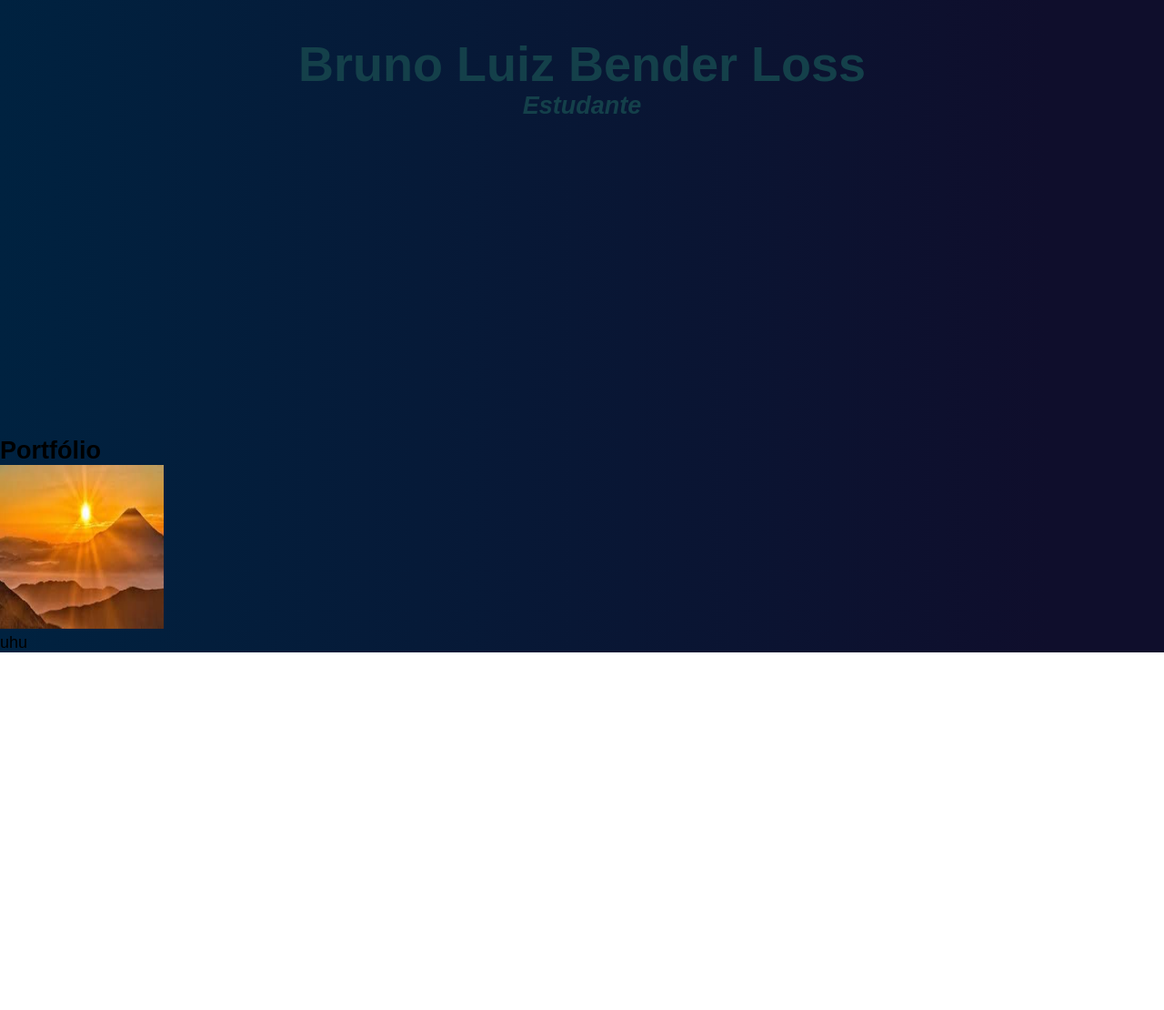
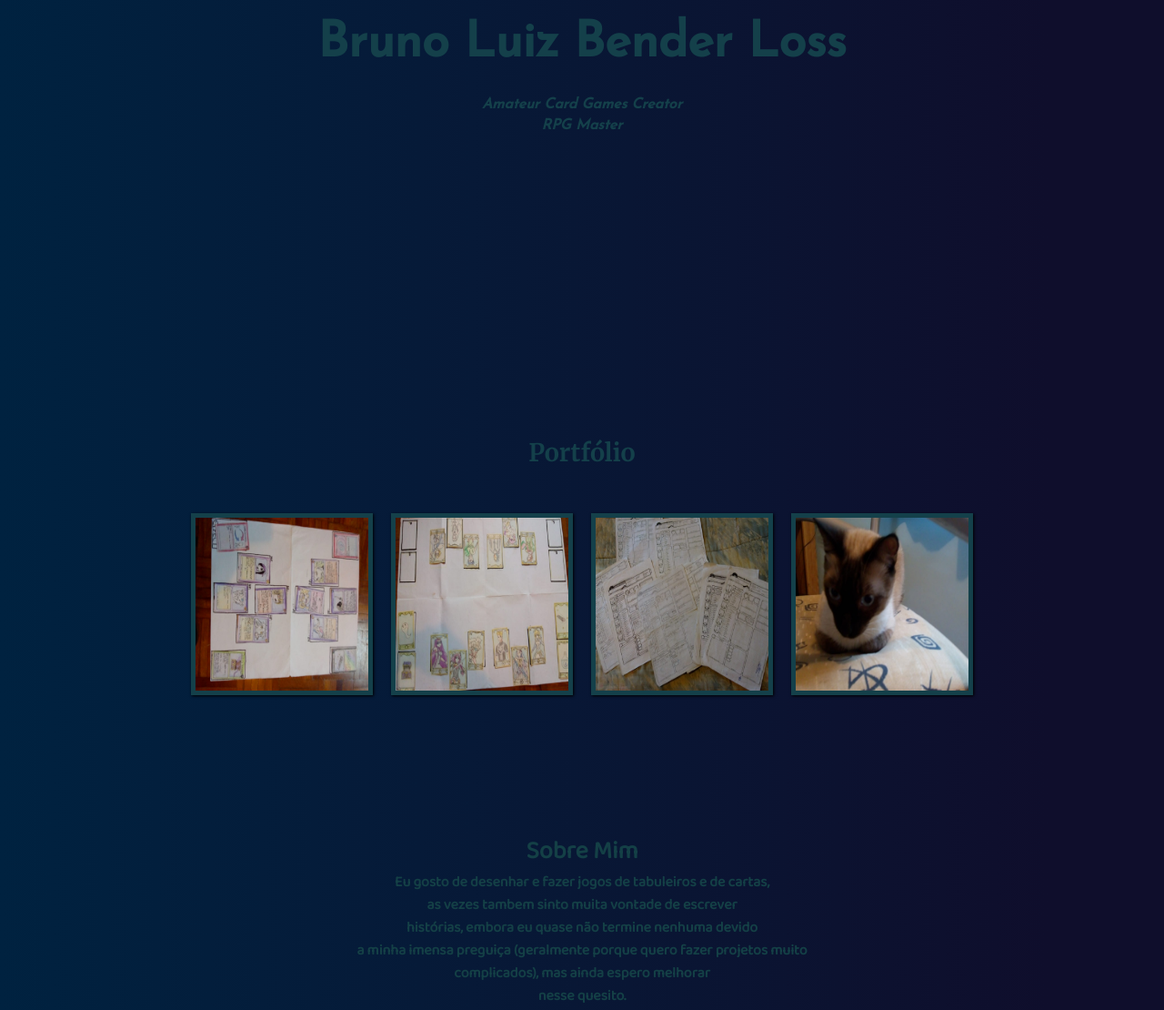
Before and after one commit to N1ghtmar/imers-o-css, a plain HTML site: page index.html in a window 1280 px wide. Shown: the part 320-1430 px from the top of the page at 91% size. Before the commit the page ends 1037 px from the top, so only its background shows below. Drawn offline with Linux system fonts and the light colour scheme.

Commit message:
site v0.5

```diff
--- /dev/null
+++ b/css/style.css
@@ -0,0 +1,219 @@
+@charset "UTF-8";
+*{
+    margin: 0;
+    padding: 0;
+    box-sizing: border-box;
+}
+
+body{
+    background-image: linear-gradient(to right, rgb(0, 34, 64), rgb(15, 14, 44) 90%);
+    font-family: 'Baloo 2', cursive;
+    font-size: 10px;
+}
+@media (min-width: 200px) {
+    ul.img-port{
+        justify-content: none;
+    }
+    ul.img-port li{
+        height:100px;
+        width: 100px;
+    }
+    ul.img-port li#img01:hover {
+    background-position: 0px 0px;
+    background-size: 100px 100px;
+}
+}
+@media (min-width: 400px) {
+    body{
+        font-size: 14px;
+    }
+    .menu a{
+        display: block;
+        padding: 15px 20px;
+    }
+    .site-title{
+        font-size: 4px;
+    }
+    ul.img-port{
+        justify-content: space-around;
+    }
+    ul.img-port li{
+        height:150px;
+        width: 150px;
+    }
+    ul.img-port li#img01:hover {
+    background-position: 0px 0px;
+    background-size: 150px 150px;
+}
+}
+@media (min-width: 900px) {
+    body{
+        font-size: 18px;
+    }
+    .site-title{
+        font-size: 8px;
+    }
+    ul.img-port li{
+        height:200px;
+        width: 200px;
+    }
+}
+header{
+    height: 100vh;
+    display: flex;
+    justify-content: center;
+    align-items: center;
+}
+
+/*Menu*/
+.menu{
+    background-color: rgb(20, 64, 74);
+    position: fixed;
+    top: 0;
+    width: 100%;
+    box-shadow: 3px 2px 3px rgb(5, 26, 44);
+}
+.menu li{
+    list-style: none;
+}
+.menu ul{
+    display: flex;
+    justify-content: space-around;
+}
+
+.menu a{
+    transition: 0.3s;
+    text-decoration: none;
+    color: rgb(0, 34, 64);
+    font-family: Arial Bold;
+}
+.menu a:hover{
+    color: teal;
+    transition: .3s;
+    text-decoration: underline;
+    background-color: rgb(0, 25, 40);
+    box-shadow: 1px 1px 3px black;
+}
+.menu a{
+    display: block;
+    padding: 10px 20px;
+}
+
+.site-title{
+    text-align: center;
+    color: rgb(20, 64, 74);
+    margin-top: 10px;
+    font-size: 3em;
+    font-family: Arial;
+    font-family: 'Josefin Sans', sans-serif;
+}
+.site-subtitle{
+    text-align: center;
+    color: rgb(20, 64, 74);
+    font-style: italic;
+    font-size: medium;
+    font-family: 'Josefin Sans', sans-serif;
+    line-height: 1.4;
+}
+
+/* Portfólio ;) */
+.portfolio h2{
+    font-family: 'Merriweather', serif;
+    color: rgb(20, 64, 74);
+    text-align: center;
+}
+.portfolio .grid{
+    display: grid;
+    gap: 1em;
+}
+ul.img-port{
+    display: flex;
+    margin: 0 0;
+    padding-top: 50px;
+    padding: 10px;
+    overflow: hidden;
+    list-style: none;
+    height: 50vh;
+    width: auto;
+    justify-content: center;
+}
+ul.img-port li{
+    float: left;
+    margin: 40px 10px 10px 10px;
+    border: 5px solid rgb(20, 64, 74);
+    background-color: rgb(0, 34, 64);
+    box-shadow: 1px 1px 3px black;
+    transition: .3s;
+}
+ul.img-port li span{
+    opacity: 0;
+    color: whitesmoke;
+    background-color: rgba(0,0,0,.3);
+    line-height: 30px;
+    padding: 5px;
+}
+ul.img-port li:hover{
+    -webkit-transform: scale(1.5);
+    transition: .3s;
+}
+ul.img-port li:hover span{
+    opacity: 1;
+}
+ul.img-port li#img01 {
+    background: url('../img/CardGamev1.jpg') no-repeat;
+    background-position: 50% 50%;
+    background-size: 200px 200px;
+    background-color: #ffffff
+}
+
+ul.img-port li#img01:hover {
+    background-position: 0px 0px;
+    background-size: 200px 200px;
+}
+ul.img-port li#img02 {
+    background: url('../img/CardGamev2.jpg') no-repeat;
+    background-position: 50% 50%;
+    background-size: 200px 200px;
+    background-color: #ffffff
+}
+
+ul.img-port li#img02:hover {
+    background-position: 0px 0px;
+    background-size: 200px 200px;
+}
+ul.img-port li#img03 {
+    background: url('../img/ficahsRPG.jpg') no-repeat;
+    background-position: 50% 50%;
+    background-size: 200px 200px;
+    background-color: #ffffff
+}
+
+ul.img-port li#img03:hover {
+    background-position: 0px 0px;
+    background-size: 200px 200px;
+}
+ul.img-port li#img04 {
+    background: url('../img/umGato.jpg') no-repeat;
+    background-position: 50% 50%;
+    background-size: 200px 200px;
+    background-color: #ffffff
+}
+
+ul.img-port li#img04:hover {
+    background-position: 0px 0px;
+    background-size: 200px 200px;
+}
+
+/*Sobre*/
+section.sobre{
+    height: 50em;
+    width: auto;
+    color: rgb(20, 64, 70);
+}
+section.sobre h2{
+    text-align: center;
+}
+p{
+    font-size: 16px;
+    text-align: center;
+}
--- a/index.html
+++ b/index.html
@@ -4,89 +4,8 @@
     <meta charset="UTF-8">
     <meta name="viewport" content="width=device-width, initial-scale=1.0">
     <title>Bruno Luiz Bender Loss</title>
-    <style>
-        *{
-            margin: 0;
-            padding: 0;
-            box-sizing: border-box;
-        }
-
-        body{
-            background-image: linear-gradient(to right, rgb(0, 34, 64), rgb(15, 14, 44) 90%);
-            font-family: Arial, Helvetica, sans-serif;
-            font-size: 10px;
-        }
-        @media (min-width: 400px) {
-            body{
-                font-size: 14px;
-            }
-            .menu a{
-                display: block;
-                padding: 15px 20px;
-            }
-        }
-        @media (min-width: 900px) {
-            body{
-                font-size: 18px;
-            }
-        }
-        header{
-            height: 100vh;
-            display: flex;
-            justify-content: center;
-            align-items: center;
-        }
-
-        .menu{
-            background-color: rgb(20, 64, 74);
-            position: fixed;
-            top: 0;
-            width: 100%;
-            box-shadow: 3px 2px 3px rgb(5, 26, 44);
-        }
-        .menu li{
-            list-style: none;
-        }
-        .menu ul{
-            display: flex;
-            justify-content: space-around;
-        }
-
-        .menu a{
-            transition: 0.3s;
-            text-decoration: none;
-            color: rgb(0, 34, 64);
-            font-family: Arial Bold;
-        }
-        .menu a:hover{
-            color: teal;
-            transition: .3s;
-            text-decoration: underline;
-            background-color: rgb(0, 25, 40);
-            box-shadow: 1px 1px 3px black;
-        }
-        .menu a{
-            display: block;
-            padding: 10px 20px;
-        }
-
-        .site-title{
-            text-align: center;
-            color: rgb(20, 64, 74);
-            margin-top: 10px;
-            font-size: 3em;
-        }
-        .site-subtitle{
-            text-align: center;
-            color: rgb(20, 64, 74);
-            font-style: italic;
-        }
-
-        .img-port{
-            width: 180px;
-            height: 180px;
-        }
-    </style>
+    <link rel="stylesheet" href="css/style.css">
+    <link href="https://fonts.googleapis.com/css2?family=Baloo+2&family=Josefin+Sans:wght@500&family=Merriweather:ital,wght@0,400;0,700;1,400&display=swap" rel="stylesheet">
 </head>
 <body>
     <header>
@@ -99,15 +18,32 @@
         </nav>
         <div class="center_horizontal_text">
             <h1 class="site-title">Bruno Luiz Bender Loss</h1>
-            <h2 class="site-subtitle">Estudante</h2>
+            <br/>
+            <h2 class="site-subtitle">Amateur Card Games Creator</h2>
+            <h2 class="site-subtitle">RPG Master</h2>
         </div>
     </header>
-    <section>
+    <section class="portfolio">
         <h2>Portfólio</h2>
-        <figure>
-            <img class="img-port" src="img/img-sol.jpg" alt="uhu"/>
-            <figcaption>uhu</figcaption>
-        </figure>
+        <div class="grid">
+        <ul class="img-port">
+            <li id="img01"><span>Card Game v.1</span></li>
+            <li id="img02"><span>Card Game v.2</span></li>
+            <li id="img03"><span>Role Play Game</span></li>
+            <li id="img04"><span>Meu Gato</span></li>
+        </ul>
+    </div>
+    </section>
+    <section class="sobre">
+        <h2>Sobre Mim</h2>
+        <p class="sobre">
+            <b>
+        Eu gosto de desenhar e fazer jogos de tabuleiros e de cartas,<br/>
+        as vezes tambem sinto muita vontade de escrever<br/>
+        histórias, embora eu quase não termine nenhuma devido<br/>
+        a minha imensa preguiça (geralmente porque quero fazer projetos muito <br/>complicados), mas ainda espero melhorar <br/>
+        nesse quesito.<br/><b/>
+        </p>
     </section>
 </body>
 </html>
```
Also changed, not shown: img/CardGamev1.jpg (added), img/CardGamev2.jpg (added), img/ficahsRPG.jpg (added), img/umGato.jpg (added).
